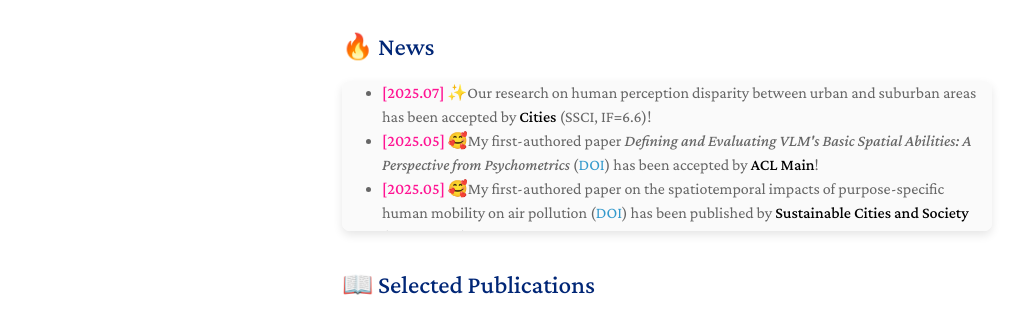
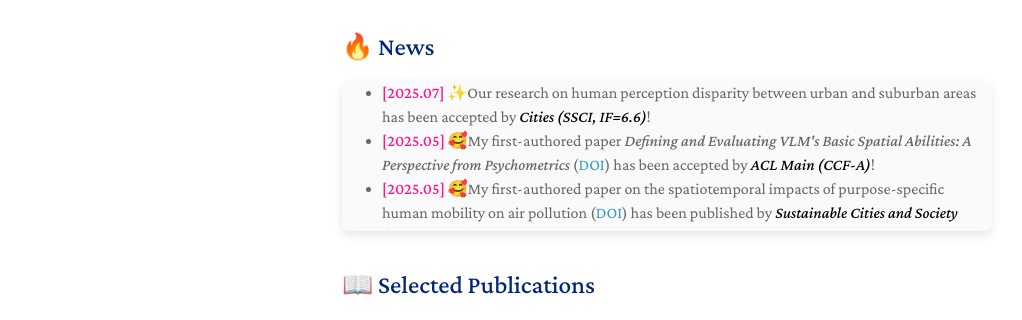
Before and after one commit to ruaruaxu/ruaruaxu.github.io, a Jekyll site: the page built from index.md, in a window 1280 px wide and 900 px high. Shown: the part 432-752 px from the top of the window, without its empty margins (128-1150 px from the left). Built offline with Jekyll 4.4.1, drawn with Linux system fonts in a browser that asks for light colours; a style sheet for code colours, icons or effects is not loaded; some of the changed text lies outside the part shown.

Commit message:
update news

```diff
--- a/_config.yml
+++ b/_config.yml
@@ -19,7 +19,6 @@
 github_link: https://github.com/ruaruaxu
 linkedin: https://www.linkedin.com/in/xuwenrui/
 cv_link: assets/files/curriculum_vitae.pdf
-# 【TODO】researchgate, ORCID
 
 # Images (e.g., your profile picture and your website's favicon)
 # "favicon" and "favicon_dark" are used for the light and dark modes, respectively.
--- a/_includes/news.md
+++ b/_includes/news.md
@@ -1,10 +1,10 @@
 <div style="height: 150px; overflow-y: scroll; box-shadow: 0 4px 10px rgba(0, 0, 0, 0.1); border-radius: 8px; background-color: #fafafa">
     <ul>
-        <li><strong><font color="DeepPink">[2025.07]</font></strong> ✨Our research on human perception disparity between urban and suburban areas has been accepted by <strong>Cities</strong> (SSCI, IF=6.6)!</li>
-        <li><strong><font color="DeepPink">[2025.05]</font></strong> 🥰My first-authored paper <i>Defining and Evaluating VLM's Basic Spatial Abilities: A Perspective from Psychometrics</i> (<a href="https://arxiv.org/abs/2502.11859">DOI</a>) has been accepted by <strong>ACL Main</strong>!</li>
-        <li><strong><font color="DeepPink">[2025.05]</font></strong> 🥰My first-authored paper on the spatiotemporal impacts of purpose-specific human mobility on air pollution (<a href="https://doi.org/10.1016/j.scs.2025.106411">DOI</a>) has been published by <strong>Sustainable Cities and Society</strong> (SCI, IF=12.0)!</li>
+        <li><strong><font color="DeepPink">[2025.07]</font></strong> ✨Our research on human perception disparity between urban and suburban areas has been accepted by <i><strong>Cities (SSCI, IF=6.6)</strong></i>!</li>
+        <li><strong><font color="DeepPink">[2025.05]</font></strong> 🥰My first-authored paper <i>Defining and Evaluating VLM's Basic Spatial Abilities: A Perspective from Psychometrics</i> (<a href="https://arxiv.org/abs/2502.11859">DOI</a>) has been accepted by <i><strong>ACL Main (CCF-A)</strong></i>!</li>
+        <li><strong><font color="DeepPink">[2025.05]</font></strong> 🥰My first-authored paper on the spatiotemporal impacts of purpose-specific human mobility on air pollution (<a href="https://doi.org/10.1016/j.scs.2025.106411">DOI</a>) has been published by <i><strong>Sustainable Cities and Society (SCI, IF=12.0)</strong></i>!</li>
         <li><strong>[2025.02]</strong> I got a PhD offer from the University of Cambridge.</li>
-        <li><strong>[2024.11]</strong> I received Comprehensive Excellence Award of Tsinghua.</li>
+        <li><strong>[2024.11]</strong> I received the Comprehensive Excellence Award of Tsinghua.</li>
         <li><strong>[2024.09]</strong> I joined the <a href="https://fi.ee.tsinghua.edu.cn/">FIB-LAB</a> at Tsinghua EE as a research assistant.</li>
         <li><strong>[2024.07]</strong> I participated in cultural exchange events in Italy as a "Interdisciplinary Design Innovation Scholar" of Tsinghua <a href="https://www.cidih.tsinghua.edu.cn/en/">CIDIH</a>.</li>
         <li><strong>[2023.07]</strong> I graduated from Tongji with the highest distinction (top 1%).</li>
--- a/_layouts/homepage.html
+++ b/_layouts/homepage.html
@@ -162,7 +162,7 @@
       <br>
 
       {% if site.enable_footnote %}
-      <p><small>Last updated on April 2025. Powered by Jekyll Minimal Light</a> theme.</small></p>
+      <p><small>Last updated on July 2025. Powered by Jekyll Minimal Light</a> theme.</small></p>
       {% endif %}
 
       </section>
```
